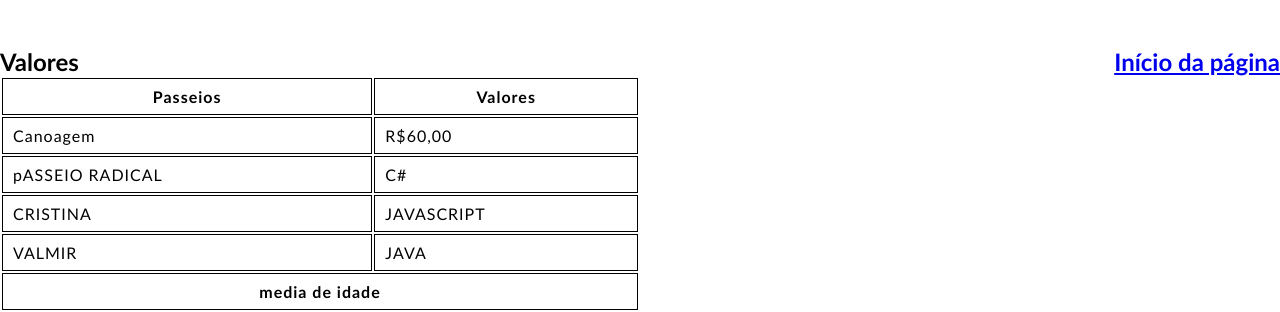
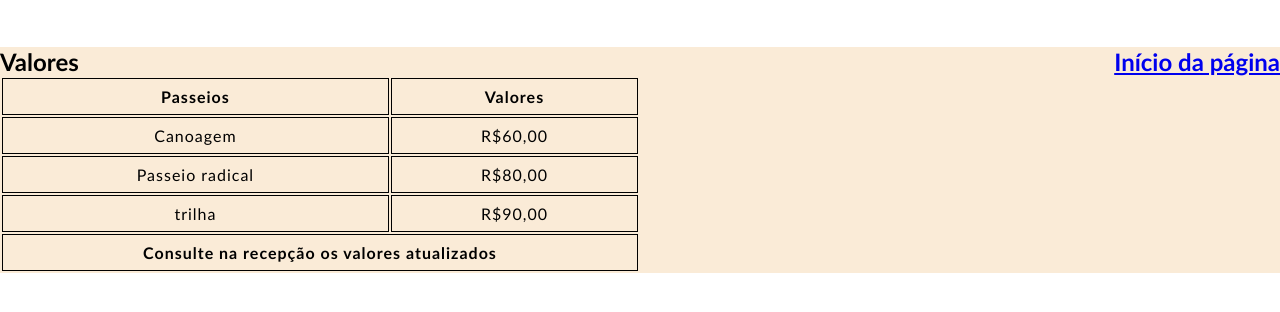
Before and after one commit to CauaCanale/projeto-da-turma-Brotas, a plain HTML site: page site-brotas/index.html in a window 1280 px wide. Shown: the part 1286-1598 px from the top of the page. After the commit the page ends 1559 px from the top, so only its background shows below. Drawn offline with Linux system fonts and the light colour scheme.

Commit message:
Ultima att

```diff
--- a/site-brotas/assets/Css/style.Css
+++ b/site-brotas/assets/Css/style.Css
@@ -95,13 +95,6 @@ h1{
     width: 314px;  /* Define a largura das fotos */
     height: 368px;  /* Define a altura das fotos */
 }
-
-.escritas {
-    display: flex;  /* Habilita a função de flexbox */
-    justify-content: space-between;  /* Distribui os itens com espaço entre eles */
-    align-items: center;  /* Alinha os itens verticalmente ao centro */
-}
-
 #galeria-fotos main{
     display: flex;  /* Habilita a função de flexbox */
     justify-content: center;  /* Centraliza os itens horizontalmente */
@@ -124,7 +117,6 @@ h1{
     justify-content: center;  /* Centraliza os itens horizontalmente */
     align-items: center;
 }
-
 .letras{
     color: rgb(255, 255, 255);
     background-color: orangered;
@@ -133,8 +125,6 @@ h1{
     height: 35px;
     text-align: center;
 }
-
-
 table{
     letter-spacing: 1px;
     width: 50%;
@@ -143,3 +133,13 @@ th,td{
     border: 1px solid;
     padding: 8px 10px;
 }
+.escritas {
+    display: flex;  /* Habilita a função de flexbox */
+    justify-content: space-between;  /* Distribui os itens com espaço entre eles */
+    align-items: center;  /* Alinha os itens verticalmente ao centro */
+}
+
+#tabela{
+    background-color: antiquewhite;
+    text-align: center;
+}
--- a/site-brotas/index.html
+++ b/site-brotas/index.html
@@ -79,30 +79,26 @@
 
       <tbody><!--SERIA TODO O CORPO-->
 
+
           <tr>
               <td>Canoagem</td>
               <td>R$60,00</td>
 
           </tr>
           <tr>
-              <td>pASSEIO RADICAL</td>
-              <td>C#</td>
+              <td>Passeio radical</td>
+              <td>R$80,00</td>
 
           </tr>
           <tr>
-              <td>CRISTINA</td>
-              <td>JAVASCRIPT</td>
-
-          </tr>
-          <tr>
-              <td>VALMIR</td>
-              <td>JAVA</td>
+              <td>trilha</td>
+              <td>R$90,00</td>
 
           </tr>
 
           <tfoot>
               <tr>
-                  <th colspan="2">media de idade</th>
+                  <th colspan="2">Consulte na recepção os valores atualizados</th>
 
               </tr>
             </tfoot>
@@ -134,21 +130,6 @@
 
 
 
-
-
-
-
-
-
-
-
-
-
-
-
-
-
-
     <footer>
         <!-- Seção de rodapé, com informações de contato e links úteis -->
     </footer>
```
